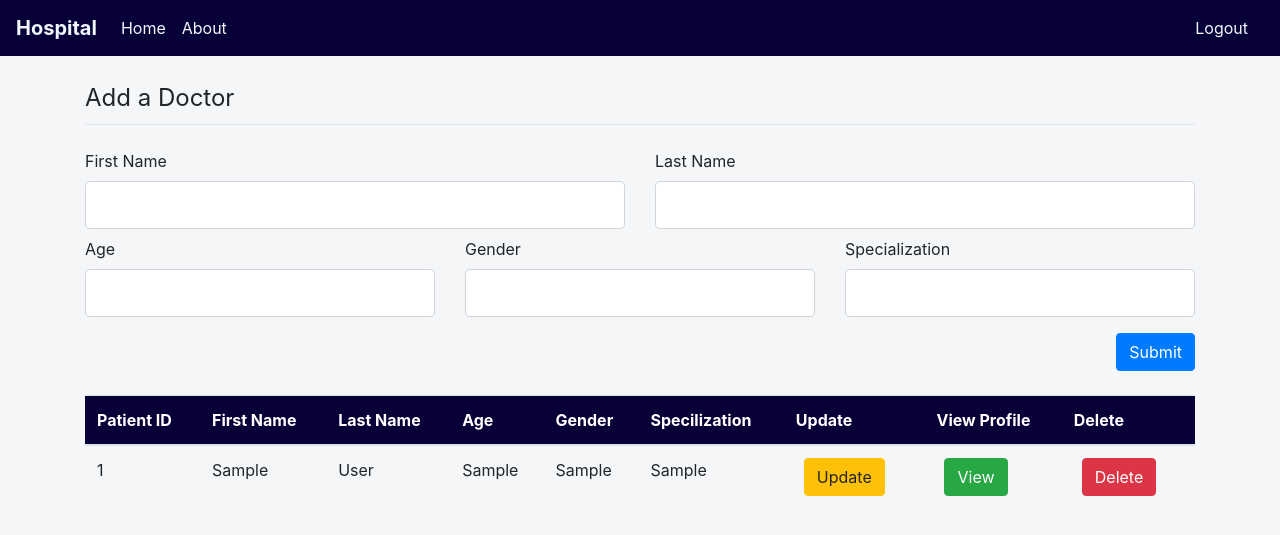
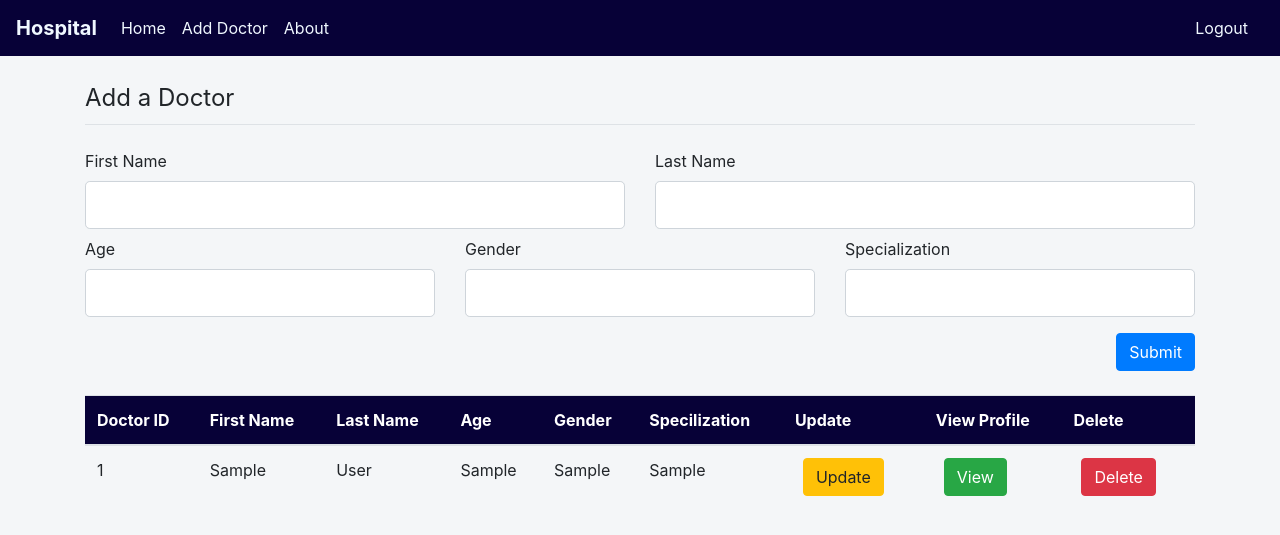
Before and after one commit to OmkarSuvarna/CA2-GroupC, a Flask app: page /admin_addDoctor in a window 1280 px wide. Shown: the top 535 px of the page. Run offline with Flask 3, Linux system fonts and the light colour scheme; tables that the repository leaves empty hold one stand-in row (Sample ...).

Commit message:
Added comments of code reference and refactoring of code

```diff
--- a/hospital/__init__.py
+++ b/hospital/__init__.py
@@ -1,3 +1,6 @@
+#  reference taken from https://github.com/CoreyMSchafer/code_snippets/tree/master/Python/Flask_Blog/08-Posts
+# i.e. how to create routes, models, forms, __init__
+# the code in the repository is of a blog site and we have implemented an information system for hospital
 from flask import Flask
 from flask_sqlalchemy import SQLAlchemy
 from flask_bcrypt import Bcrypt
--- a/hospital/db.py
+++ b/hospital/db.py
@@ -1,3 +1,4 @@
+#kept for future implemtation
 # import mysql.connector
 
 # def hospitalDB():
--- a/hospital/templates/admin_addDoctor.html
+++ b/hospital/templates/admin_addDoctor.html
@@ -39,7 +39,7 @@
   <table class="table table-hover table-fixed">
     <thead>
       <tr class="table-row-color">
-        <th scope="col">Patient ID</th>
+        <th scope="col">Doctor ID</th>
         <th scope="col">First Name</th>
         <th scope="col">Last Name</th>
         <th scope="col">Age</th>
--- a/hospital/templates/layout.html
+++ b/hospital/templates/layout.html
@@ -38,24 +38,11 @@
 
         </li>
         <li class="nav-item">
+          <a class="nav-link" href="{{ url_for('admin_addDoctor')}}" style="color: aliceblue;">Add Doctor</a>
+        </li>
+        <li class="nav-item">
           <a class="nav-link" href="#" style="color: aliceblue;">About</a>
         </li>
-
-        <!-- <li class="nav-item dropdown">
-          <a class="nav-link dropdown-toggle" href="#" id="navbarDropdown" role="button" data-toggle="dropdown"
-            aria-haspopup="true" aria-expanded="false">
-            Dropdown
-          </a>
-          <div class="dropdown-menu" aria-labelledby="navbarDropdown">
-            <a class="dropdown-item" href="#">Action</a>
-            <a class="dropdown-item" href="#">Another action</a>
-             <div class="dropdown-divider"></div>
-             <a class="dropdown-item" href="#">Something else here</a>
-          </div>
-        </li> -->
-        <!-- <li class="nav-item">
-          <a class="nav-link disabled" href="#" tabindex="-1" aria-disabled="true">login</a>
-        </li> -->
 
       </ul>
       <form class="form-inline my-2 my-lg-0">
--- a/hospital/templates/patient_profile.html
+++ b/hospital/templates/patient_profile.html
@@ -20,7 +20,7 @@
         </div>
         <div>
             <a href="#" class="btn btn-warning mx-2">Update</a>
-            <a href="#" class="btn btn-warning mx-2">Delete</a>
+            <a href="#" class="btn btn-danger mx-2">Delete</a>
         </div>
     </div>
 {% endblock bodyContent %}
--- a/run.py
+++ b/run.py
@@ -3,3 +3,8 @@ from hospital import app
 # so we do not need to set enviornment variable again, can run directly using python
 if __name__ == '__main__':
     app.run(debug=True)
+
+
+#  reference taken from https://github.com/CoreyMSchafer/code_snippets/tree/master/Python/Flask_Blog/08-Posts
+# i.e. how to create routes, models, forms, __init__
+# the code in the repository is of a blog site and we have implemented an information system for hospital
```
